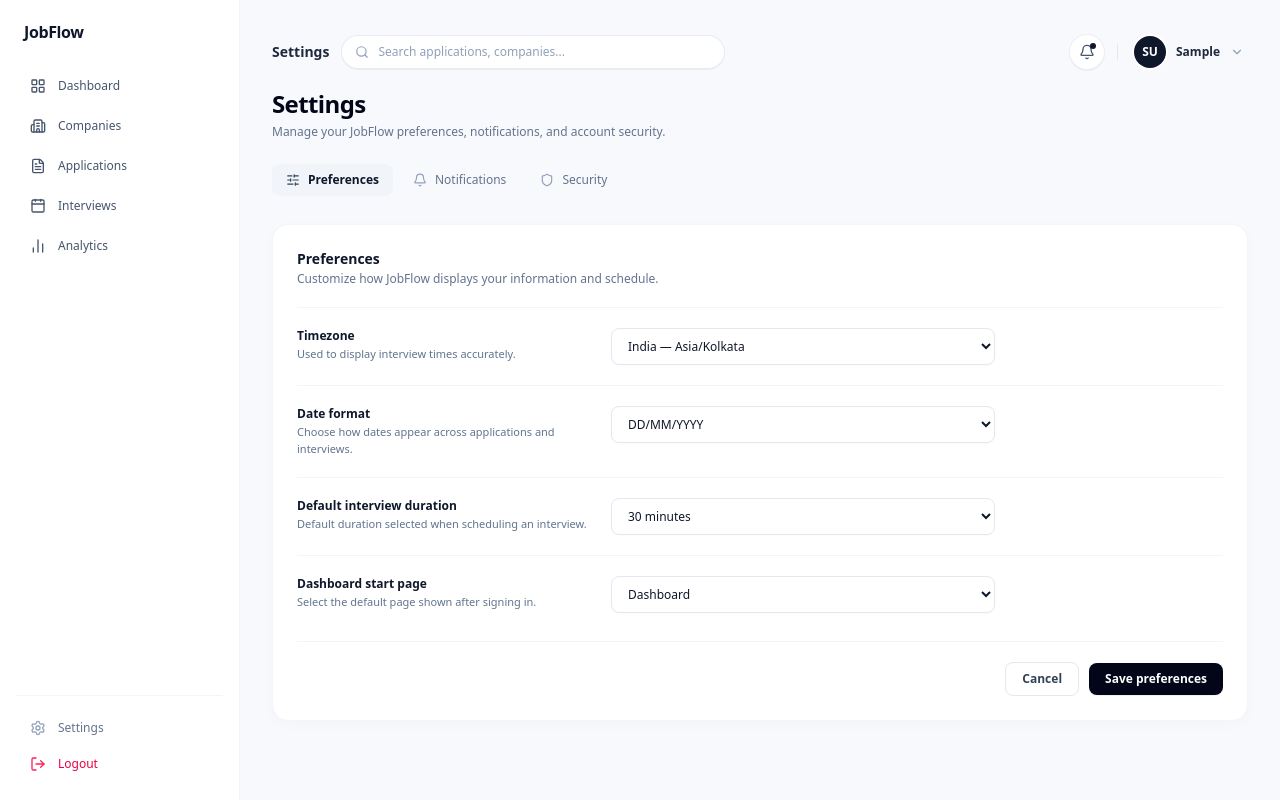
After one commit to rajesh1835/jobflow, a Django app: page /jf/v1/accounts/settings/ in a window 1280 px wide. The commit adds this page. Run offline with Django 5.2, Linux system fonts and the light colour scheme; the visitor is signed in with stand-in values (Sample User, id 1); data comes from the database, SQL or seed files in the repository.

Commit message:
Implemented settings page template

```diff
--- a/accounts/forms.py
+++ b/accounts/forms.py
@@ -2,7 +2,7 @@ from django import forms
 from django.contrib.auth.forms import UserCreationForm, AuthenticationForm
 
 from .models import User
-
+from .models import UserPreferences
 
 class UserRegistrationForm(UserCreationForm):
     email = forms.EmailField(required=True)
@@ -51,3 +51,37 @@ class UserLoginForm(AuthenticationForm):
             }
         ),
     )
+
+
+class UserPreferencesForm(forms.ModelForm):
+    class Meta:
+        model = UserPreferences
+        fields = [
+            "timezone",
+            "date_format",
+            "default_interview_duration",
+            "dashboard_start_page",
+            "interview_reminders",
+            "email_notifications",
+            "application_updates",
+        ]
+
+        widgets = {
+            "timezone": forms.Select(
+                choices=[
+                    ("Asia/Kolkata", "India — Asia/Kolkata"),
+                    ("UTC", "UTC"),
+                    ("America/New_York", "America/New_York"),
+                    ("Europe/London", "Europe/London"),
+                ]
+            ),
+            "default_interview_duration": forms.Select(
+                choices=[
+                    (15, "15 minutes"),
+                    (30, "30 minutes"),
+                    (45, "45 minutes"),
+                    (60, "1 hour"),
+                    (90, "1 hour 30 minutes"),
+                ]
+            ),
+        }
--- a/accounts/urls.py
+++ b/accounts/urls.py
@@ -1,8 +1,11 @@
 from django.urls import path
-from .views import register, user_login, user_logout
+from .views import register, user_login, user_logout, settings_page
+
+app_name = "accounts"
 
 urlpatterns = [
     path("register/", register, name="register"),
     path("login/", user_login, name="login"),
     path("logout/", user_logout, name="logout"),
+    path("settings/", settings_page, name="settings"),
 ]
--- a/accounts/views.py
+++ b/accounts/views.py
@@ -1,7 +1,11 @@
 from django.shortcuts import render, redirect
-from .forms import UserRegistrationForm, UserLoginForm
 from django.contrib.auth import login, authenticate, logout
 from django.contrib.auth.decorators import login_required
+from django.contrib import messages
+
+from .models import UserPreferences
+from .forms import UserRegistrationForm, UserLoginForm, UserPreferencesForm
+
 
 # User Registration
 def register(request):
@@ -67,3 +71,33 @@ def user_login(request):
 def user_logout(request):
     logout(request)
     return redirect("home")
+
+
+# User Preferences
+@login_required
+def settings_page(request):
+    preferences, created = UserPreferences.objects.get_or_create(
+        user=request.user
+    )
+
+    if request.method == "POST":
+        form = UserPreferencesForm(
+            request.POST,
+            instance=preferences,
+        )
+
+        if form.is_valid():
+            form.save()
+            messages.success(request, "Your preferences have been saved.")
+            return redirect("accounts:settings")
+    else:
+        form = UserPreferencesForm(instance=preferences)
+
+    return render(
+        request,
+        "accounts/settings.html",
+        {
+            "form": form,
+            "preferences": preferences,
+        },
+    )
--- a/templates/accounts/login.html
+++ b/templates/accounts/login.html
@@ -629,7 +629,7 @@
             Don't have an account?
 
             <a
-              href="{% url 'register' %}"
+              href="{% url 'accounts:register' %}"
               class="font-semibold
                      text-brand
                      hover:text-brand-hover
--- a/templates/accounts/register.html
+++ b/templates/accounts/register.html
@@ -509,7 +509,7 @@
                             Already have an account?
 
                             <a class="text-brand font-semibold
-                       hover:underline ml-0.5" href="{% url 'login' %}">
+                       hover:underline ml-0.5" href="{% url 'accounts:login' %}">
                                 Login
                             </a>
 
--- /dev/null
+++ b/templates/accounts/settings.html
@@ -0,0 +1,369 @@
+{% extends "base.html" %}
+
+{% block title %}Settings{% endblock %}
+{% block page_title %}<span class="text-sm font-semibold text-slate-800 hidden sm:inline-block">Settings</span>{% endblock %}
+
+{% block content %}
+<div class="max-w-5xl space-y-6">
+
+    <!-- PAGE HEADER -->
+    <div>
+        <h1 class="text-xl sm:text-2xl font-bold text-slate-950 tracking-tight">
+            Settings
+        </h1>
+        <p class="text-xs text-slate-500 mt-1">
+            Manage your JobFlow preferences, notifications, and account security.
+        </p>
+    </div>
+
+    <!-- HORIZONTAL PILL NAVIGATION -->
+    <nav class="flex items-center gap-1.5 overflow-x-auto pb-1" aria-label="Settings navigation">
+        <a href="#preferences"
+           data-tab-target="preferences"
+           class="settings-tab inline-flex items-center gap-2 rounded-lg bg-slate-100 px-3.5 py-2 text-xs font-semibold text-slate-900 transition shrink-0">
+            <i data-lucide="sliders-horizontal" class="w-3.5 h-3.5 text-slate-700"></i>
+            <span>Preferences</span>
+        </a>
+
+        <a href="#notifications"
+           data-tab-target="notifications"
+           class="settings-tab inline-flex items-center gap-2 rounded-lg px-3.5 py-2 text-xs font-medium text-slate-500 hover:bg-slate-50 hover:text-slate-900 transition shrink-0">
+            <i data-lucide="bell" class="w-3.5 h-3.5 text-slate-400"></i>
+            <span>Notifications</span>
+        </a>
+
+        <a href="#security"
+           data-tab-target="security"
+           class="settings-tab inline-flex items-center gap-2 rounded-lg px-3.5 py-2 text-xs font-medium text-slate-500 hover:bg-slate-50 hover:text-slate-900 transition shrink-0">
+            <i data-lucide="shield" class="w-3.5 h-3.5 text-slate-400"></i>
+            <span>Security</span>
+        </a>
+    </nav>
+
+    <!-- OPENED SETTINGS CONTAINER -->
+    <div class="bg-white p-6 rounded-2xl border border-slate-100/90 shadow-[0_4px_20px_-4px_rgba(0,0,0,0.03)]">
+        <form id="settings-form" method="POST">
+            {% csrf_token %}
+
+            <!-- ============================================================== -->
+            <!-- SECTION 1: PREFERENCES                                         -->
+            <!-- ============================================================== -->
+            <section id="preferences" data-tab-panel="preferences" class="divide-y divide-slate-100">
+
+                <!-- Section Header -->
+                <div class="pb-5">
+                    <h2 class="text-sm font-bold text-slate-900">Preferences</h2>
+                    <p class="text-xs text-slate-500 mt-0.5">
+                        Customize how JobFlow displays your information and schedule.
+                    </p>
+                </div>
+
+                <!-- Row: Timezone -->
+                <div class="py-5 grid grid-cols-1 md:grid-cols-12 gap-4 items-start settings-inputs">
+                    <div class="md:col-span-4">
+                        <label for="{{ form.timezone.id_for_label }}" class="block text-xs font-semibold text-slate-900">
+                            Timezone
+                        </label>
+                        <p class="text-[11px] text-slate-500 mt-0.5">
+                            Used to display interview times accurately.
+                        </p>
+                    </div>
+                    <div class="md:col-span-8 max-w-sm">
+                        {{ form.timezone }}
+                        {% if form.timezone.errors %}
+                            <p class="text-[11px] font-medium text-rose-600 mt-1">{{ form.timezone.errors|join:", " }}</p>
+                        {% endif %}
+                    </div>
+                </div>
+
+                <!-- Row: Date format -->
+                <div class="py-5 grid grid-cols-1 md:grid-cols-12 gap-4 items-start settings-inputs">
+                    <div class="md:col-span-4">
+                        <label for="{{ form.date_format.id_for_label }}" class="block text-xs font-semibold text-slate-900">
+                            Date format
+                        </label>
+                        <p class="text-[11px] text-slate-500 mt-0.5">
+                            Choose how dates appear across applications and interviews.
+                        </p>
+                    </div>
+                    <div class="md:col-span-8 max-w-sm">
+                        {{ form.date_format }}
+                        {% if form.date_format.errors %}
+                            <p class="text-[11px] font-medium text-rose-600 mt-1">{{ form.date_format.errors|join:", " }}</p>
+                        {% endif %}
+                    </div>
+                </div>
+
+                <!-- Row: Default interview duration -->
+                <div class="py-5 grid grid-cols-1 md:grid-cols-12 gap-4 items-start settings-inputs">
+                    <div class="md:col-span-4">
+                        <label for="{{ form.default_interview_duration.id_for_label }}" class="block text-xs font-semibold text-slate-900">
+                            Default interview duration
+                        </label>
+                        <p class="text-[11px] text-slate-500 mt-0.5">
+                            Default duration selected when scheduling an interview.
+                        </p>
+                    </div>
+                    <div class="md:col-span-8 max-w-sm">
+                        {{ form.default_interview_duration }}
+                        {% if form.default_interview_duration.errors %}
+                            <p class="text-[11px] font-medium text-rose-600 mt-1">{{ form.default_interview_duration.errors|join:", " }}</p>
+                        {% endif %}
+                    </div>
+                </div>
+
+                <!-- Row: Dashboard start page -->
+                <div class="py-5 last:pb-1 grid grid-cols-1 md:grid-cols-12 gap-4 items-start settings-inputs">
+                    <div class="md:col-span-4">
+                        <label for="{{ form.dashboard_start_page.id_for_label }}" class="block text-xs font-semibold text-slate-900">
+                            Dashboard start page
+                        </label>
+                        <p class="text-[11px] text-slate-500 mt-0.5">
+                            Select the default page shown after signing in.
+                        </p>
+                    </div>
+                    <div class="md:col-span-8 max-w-sm">
+                        {{ form.dashboard_start_page }}
+                        {% if form.dashboard_start_page.errors %}
+                            <p class="text-[11px] font-medium text-rose-600 mt-1">{{ form.dashboard_start_page.errors|join:", " }}</p>
+                        {% endif %}
+                    </div>
+                </div>
+
+            </section>
+
+            <!-- ============================================================== -->
+            <!-- SECTION 2: NOTIFICATIONS                                       -->
+            <!-- ============================================================== -->
+            <section id="notifications" data-tab-panel="notifications" class="hidden divide-y divide-slate-100">
+
+                <!-- Section Header -->
+                <div class="pb-5">
+                    <h2 class="text-sm font-bold text-slate-900">Notifications</h2>
+                    <p class="text-xs text-slate-500 mt-0.5">
+                        Choose which notifications you want to receive.
+                    </p>
+                </div>
+
+                <!-- Row: Interview reminders -->
+                <div class="py-5 grid grid-cols-1 md:grid-cols-12 gap-4 items-center settings-toggles">
+                    <div class="md:col-span-4">
+                        <label for="{{ form.interview_reminders.id_for_label }}" class="block text-xs font-semibold text-slate-900 cursor-pointer">
+                            Interview reminders
+                        </label>
+                        <p class="text-[11px] text-slate-500 mt-0.5">
+                            Reminders for upcoming interviews.
+                        </p>
+                    </div>
+                    <div class="md:col-span-8 flex items-center">
+                        {{ form.interview_reminders }}
+                    </div>
+                </div>
+
+                <!-- Row: Email notifications -->
+                <div class="py-5 grid grid-cols-1 md:grid-cols-12 gap-4 items-center settings-toggles">
+                    <div class="md:col-span-4">
+                        <label for="{{ form.email_notifications.id_for_label }}" class="block text-xs font-semibold text-slate-900 cursor-pointer">
+                            Email notifications
+                        </label>
+                        <p class="text-[11px] text-slate-500 mt-0.5">
+                            Receive notifications through email.
+                        </p>
+                    </div>
+                    <div class="md:col-span-8 flex items-center">
+                        {{ form.email_notifications }}
+                    </div>
+                </div>
+
+                <!-- Row: Application updates -->
+                <div class="py-5 last:pb-1 grid grid-cols-1 md:grid-cols-12 gap-4 items-center settings-toggles">
+                    <div class="md:col-span-4">
+                        <label for="{{ form.application_updates.id_for_label }}" class="block text-xs font-semibold text-slate-900 cursor-pointer">
+                            Application updates
+                        </label>
+                        <p class="text-[11px] text-slate-500 mt-0.5">
+                            Updates about your job applications.
+                        </p>
+                    </div>
+                    <div class="md:col-span-8 flex items-center">
+                        {{ form.application_updates }}
+                    </div>
+                </div>
+
+            </section>
+
+            <!-- ============================================================== -->
+            <!-- SECTION 3: SECURITY                                            -->
+            <!-- ============================================================== -->
+            <section id="security" data-tab-panel="security" class="hidden divide-y divide-slate-100">
+
+                <!-- Section Header -->
+                <div class="pb-5">
+                    <h2 class="text-sm font-bold text-slate-900">Security</h2>
+                    <p class="text-xs text-slate-500 mt-0.5">
+                        Password and account security settings can be managed here.
+                    </p>
+                </div>
+
+                <!-- Row: Change password -->
+                <div class="py-5 last:pb-1 grid grid-cols-1 md:grid-cols-12 gap-4 items-center">
+                    <div class="md:col-span-4">
+                        <span class="block text-xs font-semibold text-slate-900">
+                            Password
+                        </span>
+                        <p class="text-[11px] text-slate-500 mt-0.5">
+                            Update your account password to stay secure.
+                        </p>
+                    </div>
+                    <div class="md:col-span-8">
+                        <a href="#"
+                           class="inline-flex items-center gap-2 rounded-lg border border-slate-200 bg-white px-3.5 py-2 text-xs font-semibold text-slate-800 hover:bg-slate-50 transition shadow-2xs">
+                            <i data-lucide="key-round" class="w-3.5 h-3.5 text-slate-500"></i>
+                            <span>Change password</span>
+                        </a>
+                    </div>
+                </div>
+
+            </section>
+
+            <!-- BOTTOM ACTION BAR -->
+            <div id="settings-actions" class="mt-6 pt-5 border-t border-slate-100 flex items-center justify-end gap-2.5">
+                <button type="reset"
+                        class="rounded-lg border border-slate-200 bg-white px-4 py-2 text-xs font-semibold text-slate-700 hover:bg-slate-50 transition">
+                    Cancel
+                </button>
+                <button type="submit"
+                        class="rounded-lg bg-slate-950 px-4 py-2 text-xs font-semibold text-white hover:bg-slate-800 transition shadow-2xs">
+                    Save preferences
+                </button>
+            </div>
+
+        </form>
+    </div>
+</div>
+
+<!-- Scoped styling for Django Select & Checkbox widgets -->
+<style>
+    .settings-inputs select,
+    .settings-inputs input[type="text"],
+    .settings-inputs input[type="number"] {
+        width: 100%;
+        border-radius: 0.5rem; /* rounded-lg */
+        border: 1px solid #e2e8f0; /* border-slate-200 */
+        background-color: #ffffff;
+        padding: 0.5rem 0.75rem;
+        font-size: 0.75rem; /* text-xs */
+        font-weight: 500;
+        color: #0f172a; /* text-slate-900 */
+        box-shadow: 0 1px 2px rgba(0, 0, 0, 0.02);
+        transition: border-color 0.15s ease, box-shadow 0.15s ease;
+    }
+
+    .settings-inputs select:focus,
+    .settings-inputs input:focus {
+        outline: none;
+        border-color: #0f172a;
+        box-shadow: 0 0 0 3px rgba(15, 23, 42, 0.06);
+    }
+
+    .settings-toggles input[type="checkbox"] {
+        appearance: none;
+        -webkit-appearance: none;
+        width: 2.25rem;
+        height: 1.25rem;
+        background-color: #e2e8f0;
+        border-radius: 9999px;
+        position: relative;
+        cursor: pointer;
+        transition: background-color 0.2s ease;
+    }
+
+    .settings-toggles input[type="checkbox"]::after {
+        content: "";
+        position: absolute;
+        top: 2px;
+        left: 2px;
+        width: 1rem;
+        height: 1rem;
+        background-color: #ffffff;
+        border-radius: 9999px;
+        box-shadow: 0 1px 2px rgba(0, 0, 0, 0.12);
+        transition: transform 0.2s ease;
+    }
+
+    .settings-toggles input[type="checkbox"]:checked {
+        background-color: #020617; /* slate-950 */
+    }
+
+    .settings-toggles input[type="checkbox"]:checked::after {
+        transform: translateX(1rem);
+    }
+</style>
+
+<script>
+document.addEventListener("DOMContentLoaded", () => {
+    const tabs = document.querySelectorAll(".settings-tab");
+    const panels = document.querySelectorAll("[data-tab-panel]");
+    const actionBar = document.getElementById("settings-actions");
+
+    function activateTab(targetName, updateHash = true) {
+        tabs.forEach((tab) => {
+            const isMatch = tab.getAttribute("data-tab-target") === targetName;
+            const icon = tab.querySelector("i, svg");
+
+            if (isMatch) {
+                tab.classList.add("bg-slate-100", "font-semibold", "text-slate-900");
+                tab.classList.remove("font-medium", "text-slate-500");
+                if (icon) {
+                    icon.classList.add("text-slate-700");
+                    icon.classList.remove("text-slate-400");
+                }
+            } else {
+                tab.classList.remove("bg-slate-100", "font-semibold", "text-slate-900");
+                tab.classList.add("font-medium", "text-slate-500");
+                if (icon) {
+                    icon.classList.remove("text-slate-700");
+                    icon.classList.add("text-slate-400");
+                }
+            }
+        });
+
+        panels.forEach((panel) => {
+            if (panel.getAttribute("data-tab-panel") === targetName) {
+                panel.classList.remove("hidden");
+            } else {
+                panel.classList.add("hidden");
+            }
+        });
+
+        if (actionBar) {
+            if (targetName === "security") {
+                actionBar.classList.add("hidden");
+            } else {
+                actionBar.classList.remove("hidden");
+            }
+        }
+
+        if (updateHash) {
+            history.replaceState(null, "", `#${targetName}`);
+        }
+    }
+
+    tabs.forEach((tab) => {
+        tab.addEventListener("click", (e) => {
+            e.preventDefault();
+            activateTab(tab.getAttribute("data-tab-target"), true);
+        });
+    });
+
+    const initialHash = window.location.hash.replace("#", "");
+    if (["preferences", "notifications", "security"].includes(initialHash)) {
+        activateTab(initialHash, false);
+    }
+
+    if (window.lucide) {
+        window.lucide.createIcons();
+    }
+});
+</script>
+{% endblock %}
--- a/templates/base.html
+++ b/templates/base.html
@@ -31,9 +31,6 @@
             <!-- Brand Logo -->
             <div class="flex items-center justify-between px-2">
                 <a href="{% url 'dashboard' %}" class="flex items-center gap-2.5">
-                    <div class="w-8 h-8 rounded-xl bg-slate-950 flex items-center justify-center text-white shadow-xs">
-                        <i data-lucide="layers" class="w-4 h-4"></i>
-                    </div>
                     <span class="text-base font-bold tracking-tight text-slate-900">JobFlow</span>
                 </a>
                 <button onclick="toggleSidebar()" class="lg:hidden text-slate-400 hover:text-slate-600">
@@ -106,12 +103,12 @@
 
         <!-- Sidebar Bottom Footer -->
         <div class="pt-4 border-t border-slate-100 space-y-1">
-            <a href="#"
+            <a href="{% url 'accounts:settings' %}"
                 class="flex items-center gap-3 px-3.5 py-2 text-xs font-medium rounded-2xl text-slate-500 hover:bg-slate-50 hover:text-slate-900 transition">
                 <i data-lucide="settings" class="w-4 h-4 text-slate-400 shrink-0"></i>
                 <span>Settings</span>
             </a>
-            <a href="{% url 'logout' %}"
+            <a href="{% url 'accounts:logout' %}"
                 class="flex items-center gap-3 px-3.5 py-2 text-xs font-medium rounded-2xl text-rose-600 hover:bg-rose-50 transition">
                 <i data-lucide="log-out" class="w-4 h-4 text-rose-500 shrink-0"></i>
                 <span>Logout</span>
@@ -182,10 +179,10 @@
                         </a>
                         <a href="#"
                             class="flex items-center gap-2.5 px-4 py-2 text-xs text-slate-600 hover:bg-slate-50 transition">
-                            <i data-lucide="sliders" class="w-3.5 h-3.5 text-slate-400"></i> Preferences
+                            <i data-lucide="settings" class="w-3.5 h-3.5 text-slate-400"></i> Settings
                         </a>
                         <div class="border-t border-slate-100 my-1"></div>
-                        <a href="{% url 'logout' %}"
+                        <a href="{% url 'accounts:logout' %}"
                             class="flex items-center gap-2.5 px-4 py-2 text-xs text-rose-600 hover:bg-rose-50 transition">
                             <i data-lucide="log-out" class="w-3.5 h-3.5"></i> Logout
                         </a>
```
Also changed, not shown: accounts/models.py (+51 -0 lines), templates/landing.html (+5 -5 lines), accounts/migrations/0003_userpreferences.py (added).
